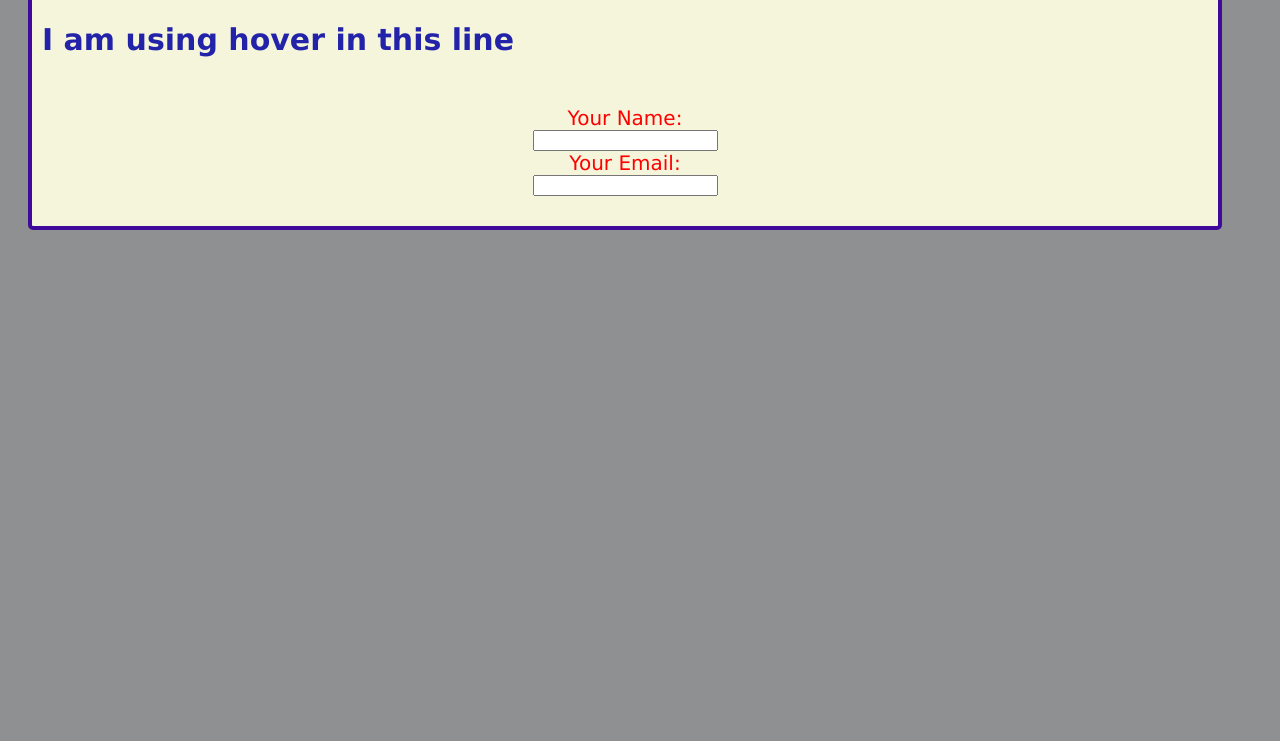
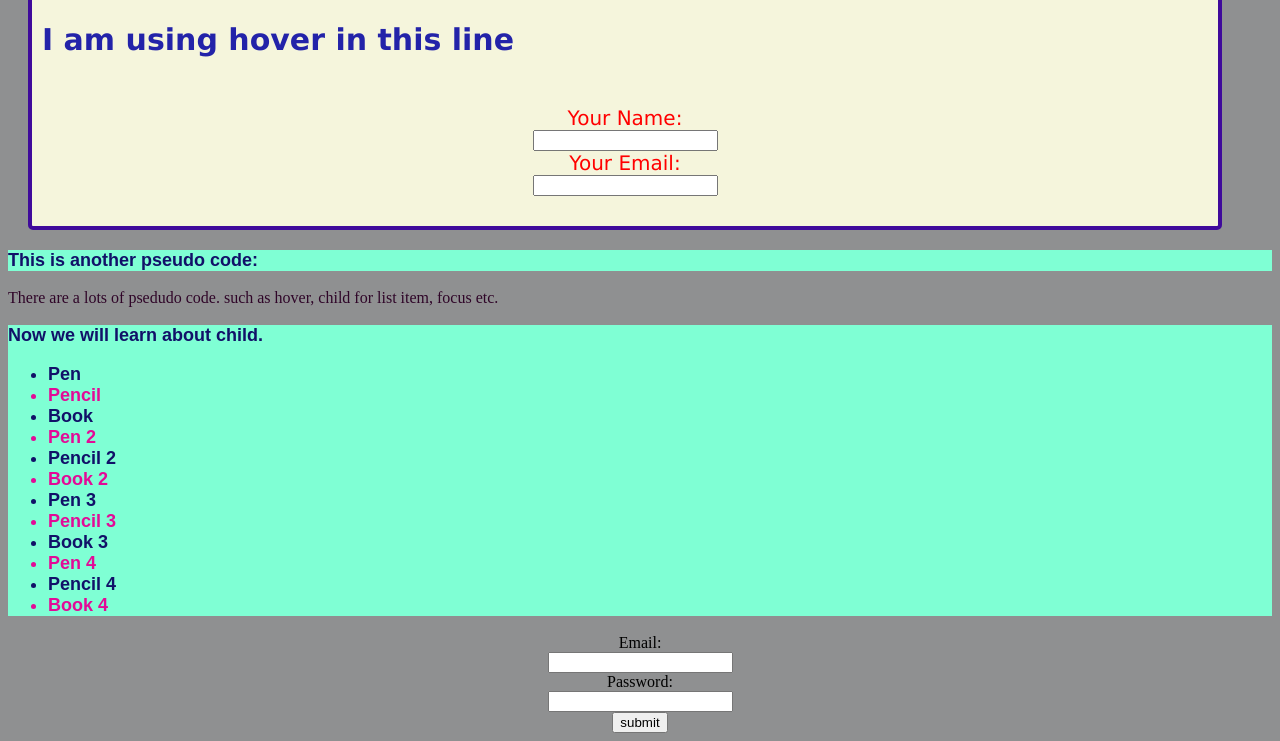
Before and after one commit to tariqulislam4015/my-first-website, a plain HTML site: page index.html in a window 1280 px wide. Shown: the part 1709-2450 px from the top of the page. Before the commit the page ends 1959 px from the top, so only its background shows below. Drawn offline with Linux system fonts and the light colour scheme.

Commit message:
This is about pseudo code

```diff
--- a/index.html
+++ b/index.html
@@ -74,6 +74,20 @@
             font-size: 40px;
             font-family: 'Segoe UI', Tahoma, Geneva, Verdana, sans-serif;
         }
+        li:nth-child(2n){
+            color: rgb(227, 10, 151);
+        }
+        a:visited{
+            color: blue;
+        }
+        input:focus{
+            color: rgb(237, 233, 233);
+            background-color: black;
+            font-size: 20px;
+        }
+        #sumbit{
+            text-align: center;
+        }
 
     </style>
 </head>
@@ -132,5 +146,35 @@
                     </p>
                 </div>
 
+                <div>
+
+                    <h3>This is another pseudo code:</h3>
+                    <p>There are a lots of psedudo code. such as hover, child for list item, focus etc.</p>
+
+                    <h3>
+                        Now we will learn about child.
+                        <ul>
+                            <li>Pen</li>
+                            <li>Pencil</li>
+                            <li>Book</li>
+                            <li>Pen 2</li>
+                            <li>Pencil 2</li>
+                            <li>Book 2</li>
+                            <li>Pen 3</li>
+                            <li>Pencil 3</li>
+                            <li>Book 3</li>
+                            <li>Pen 4</li>
+                            <li>Pencil 4</li>
+                            <li>Book 4</li>
+                        </ul>
+                    </h3>
+                    <div id="sumbit">
+                        Email: <br>
+                    <input name="Enmail" type="text"> <br> Password: <br>
+                    <input  name="Password" type="number"> <br>
+                    <button>submit</button>
+                    </div>
+                </div>
+
 </body>
 </html>
```
